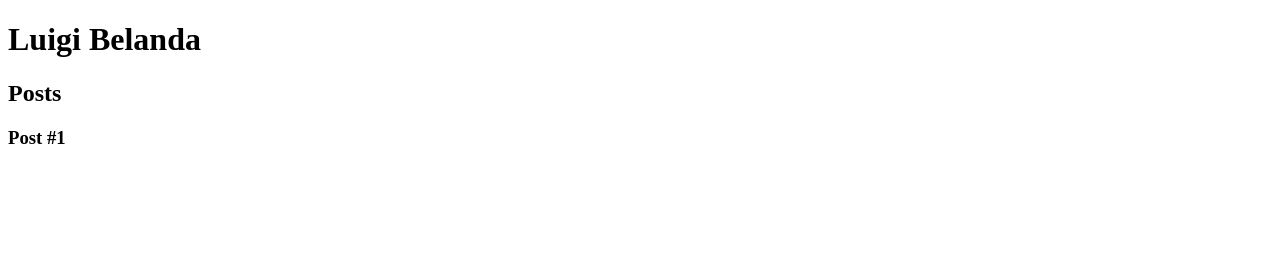
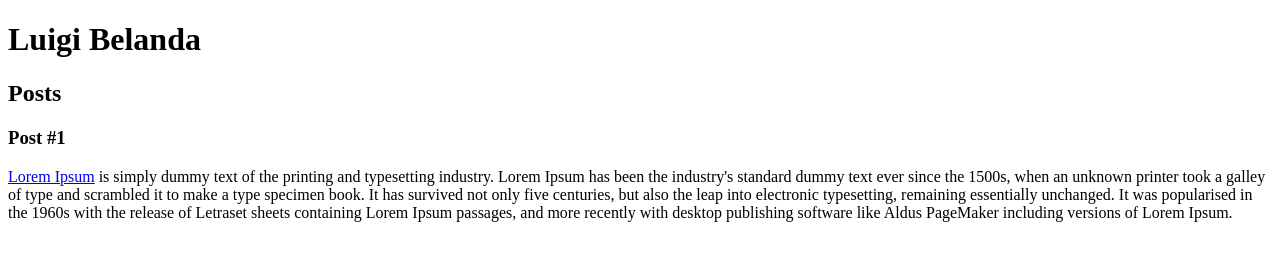
Before and after one commit to LuigiBelanda/Bootcamp_HTML-Web-Developer, a plain HTML site: page index.html in a window 1280 px wide. Drawn offline with Linux system fonts and the light colour scheme.

Commit message:
Tags para textos e links

```diff
--- a/index.html
+++ b/index.html
@@ -18,6 +18,9 @@
                <header>
                    <h3>Post #1</h3>
                </header>
+               <p>
+                <a href="https://www.lipsum.com/" target="_blank">Lorem Ipsum</a> is simply dummy text of the printing and typesetting industry. Lorem Ipsum has been the industry's standard dummy text ever since the 1500s, when an unknown printer took a galley of type and scrambled it to make a type specimen book. It has survived not only five centuries, but also the leap into electronic typesetting, remaining essentially unchanged. It was popularised in the 1960s with the release of Letraset sheets containing Lorem Ipsum passages, and more recently with desktop publishing software like Aldus PageMaker including versions of Lorem Ipsum.
+               </p>
            </article>
        </section>
        <footer></footer>
```
